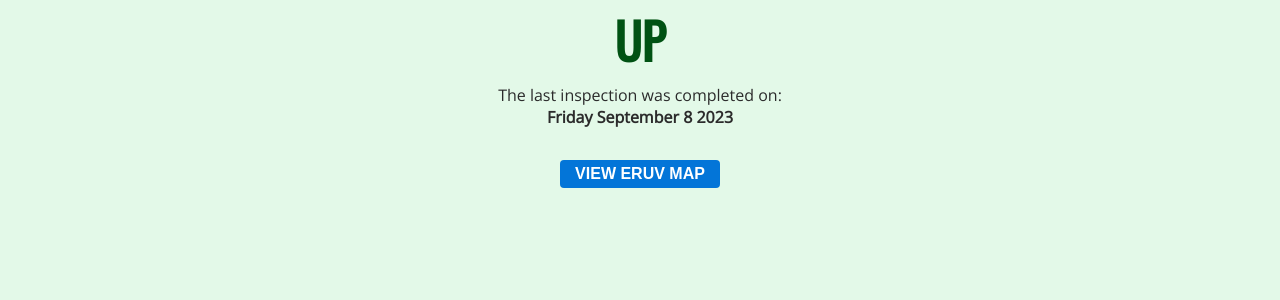
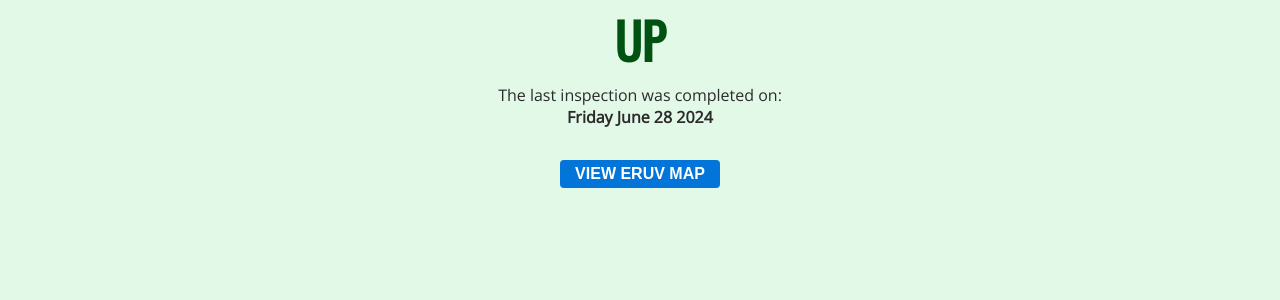
Before and after one commit to MisterGlass/eiruv, a Jekyll site: the page built from docs/index.md, in a window 1280 px wide. Shown: the part 132-432 px from the top of the page. Built offline with Jekyll 4.4.1, drawn with Linux system fonts in a browser that asks for light colours; our own code applies the rules of GitHub Pages for plain Markdown files.

Commit message:
Update eruv_status.yml

```diff
--- a/docs/_data/eruv_status.yml
+++ b/docs/_data/eruv_status.yml
@@ -1,3 +1,3 @@
 status: "Up"
-date: "Friday September 8 2023"
+date: "Friday June 28 2024"
 details: ""
```
